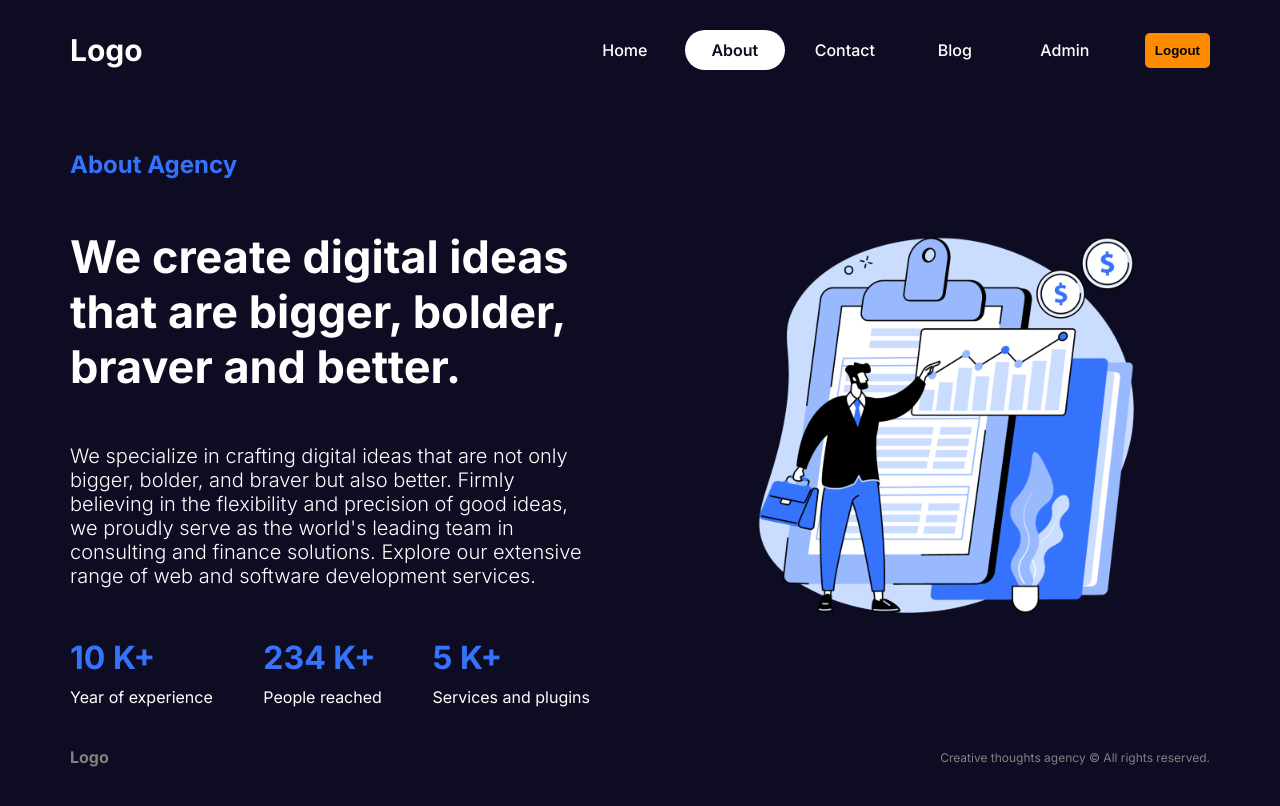
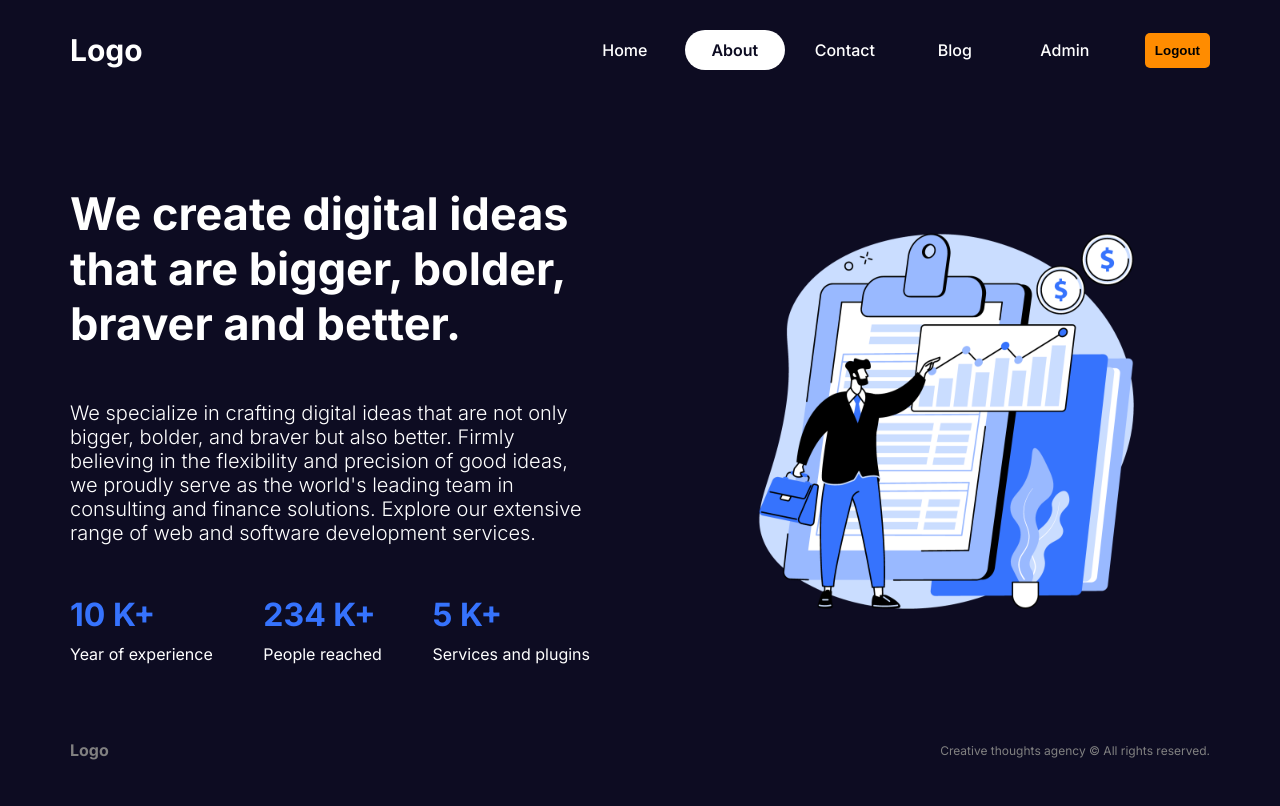
Before and after one commit to f-fardin-dev/next14, a Next.js app: page /about in a window 1280 px wide. Built offline with nearby package versions, Linux system fonts and the light colour scheme.

Commit message:
fis: remove h2 tag from about page

```diff
--- a/src/app/about/page.tsx
+++ b/src/app/about/page.tsx
@@ -5,7 +5,6 @@ const AboutPage = () => {
   return (
     <div className={styles.container}>
       <div className={styles.textContainer}>
-        <h2 className={styles.subtitle}>About Agency</h2>
         <h1 className={styles.title}>
           We create digital ideas that are bigger, bolder, braver and better.
         </h1>
```
